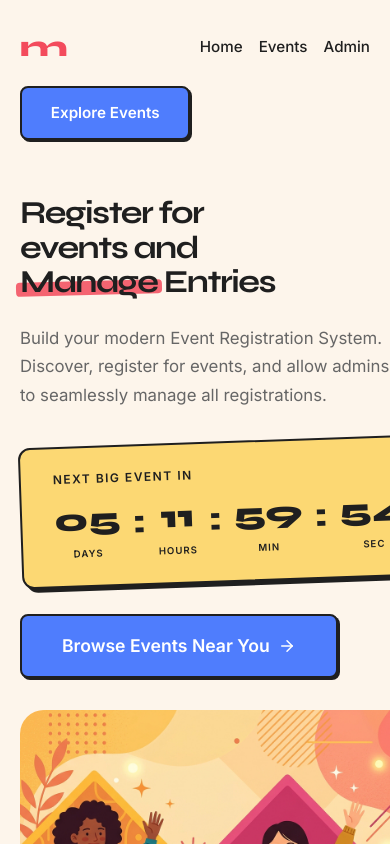
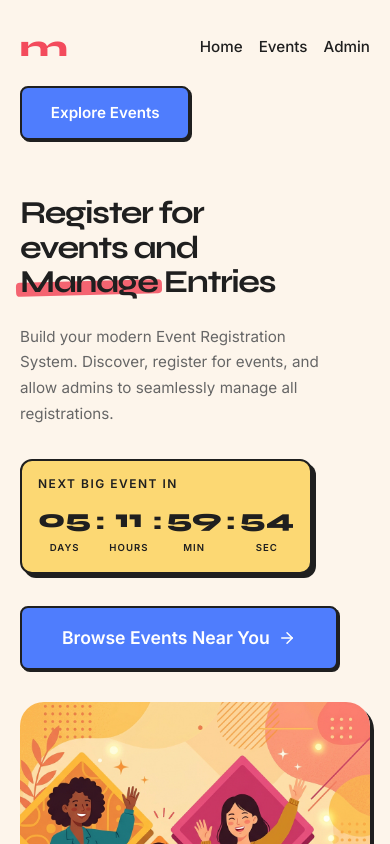
Before and after one commit to TanmayMahajan26/Event-Regi-System, a React (Vite) app in the folder frontend/: page / in a window 390 px wide. Shown: the top 844 px of the page. Built offline with nearby package versions, Linux system fonts and the light colour scheme.

Commit message:
Fixed mobile horizontal scrolling on Featured Events and shrunk timer for smaller viewports

```diff
--- a/frontend/src/index.css
+++ b/frontend/src/index.css
@@ -1163,6 +1163,9 @@ nav ul li a:hover { color: var(--primary-blue); }
   .confirmation-actions { flex-direction: column; }
   .top-left-swoosh { display: none; }
   .form-row, .form-row-three { grid-template-columns: 1fr; gap: 0; }
+  .featured-events { grid-template-columns: 1fr; }
+  .event-timer { padding: 1.2rem 1.5rem; }
+  .timer-nums { gap: 0.5rem; }
 }
 
 @media (max-width: 480px) {
@@ -1172,4 +1175,8 @@ nav ul li a:hover { color: var(--primary-blue); }
   .city-grid { grid-template-columns: 1fr; }
   .steps-grid { grid-template-columns: 1fr; }
   .seat { width: 30px; height: 30px; font-size: 0.6rem; }
+  .event-timer { padding: 1rem; transform: rotate(0deg); }
+  .timer-nums { font-size: 1.6rem; gap: 0.3rem; }
+  .timer-colon { font-size: 1.5rem; }
+  .hero-content p { font-size: 0.95rem; }
 }
```
